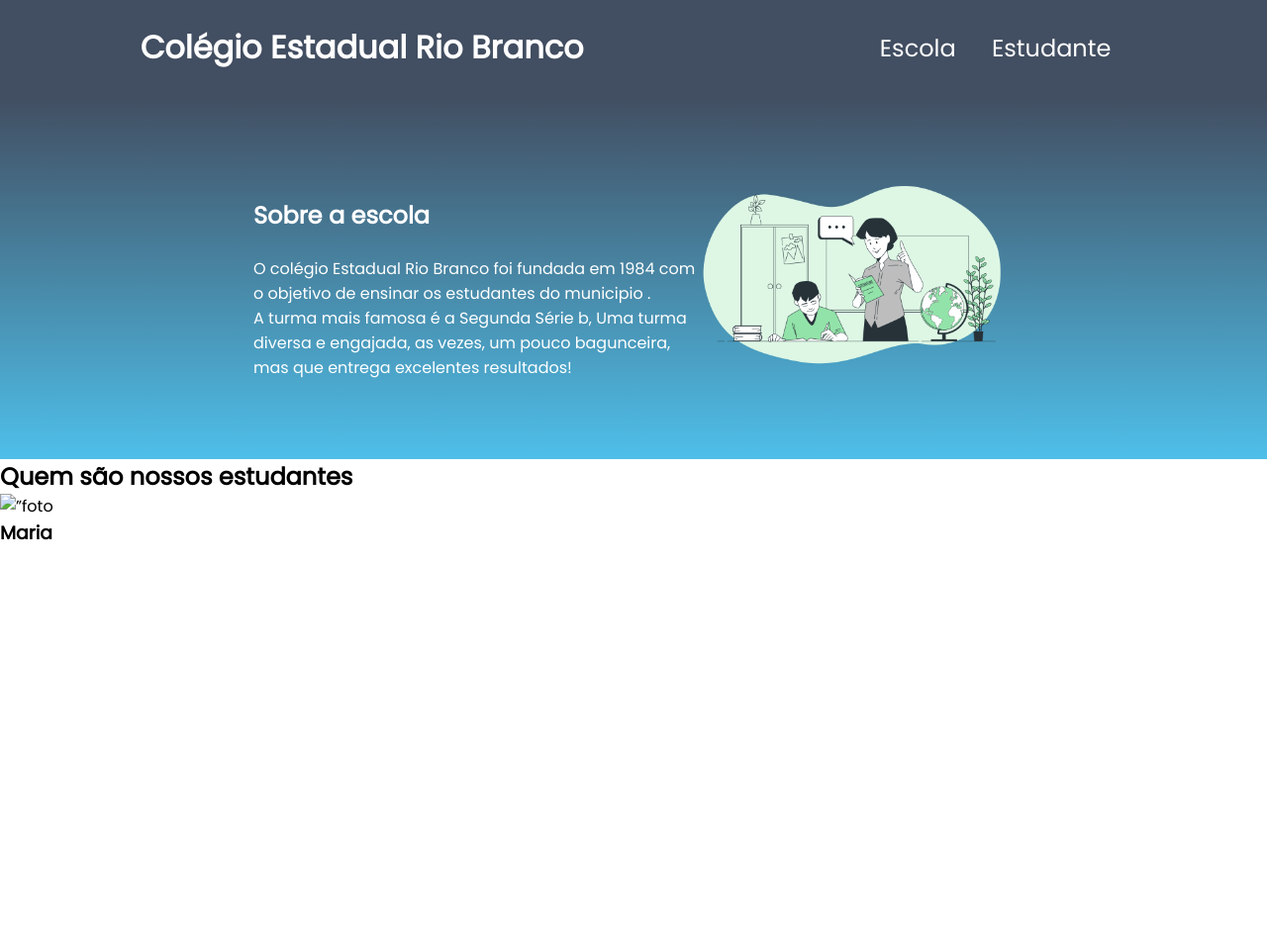
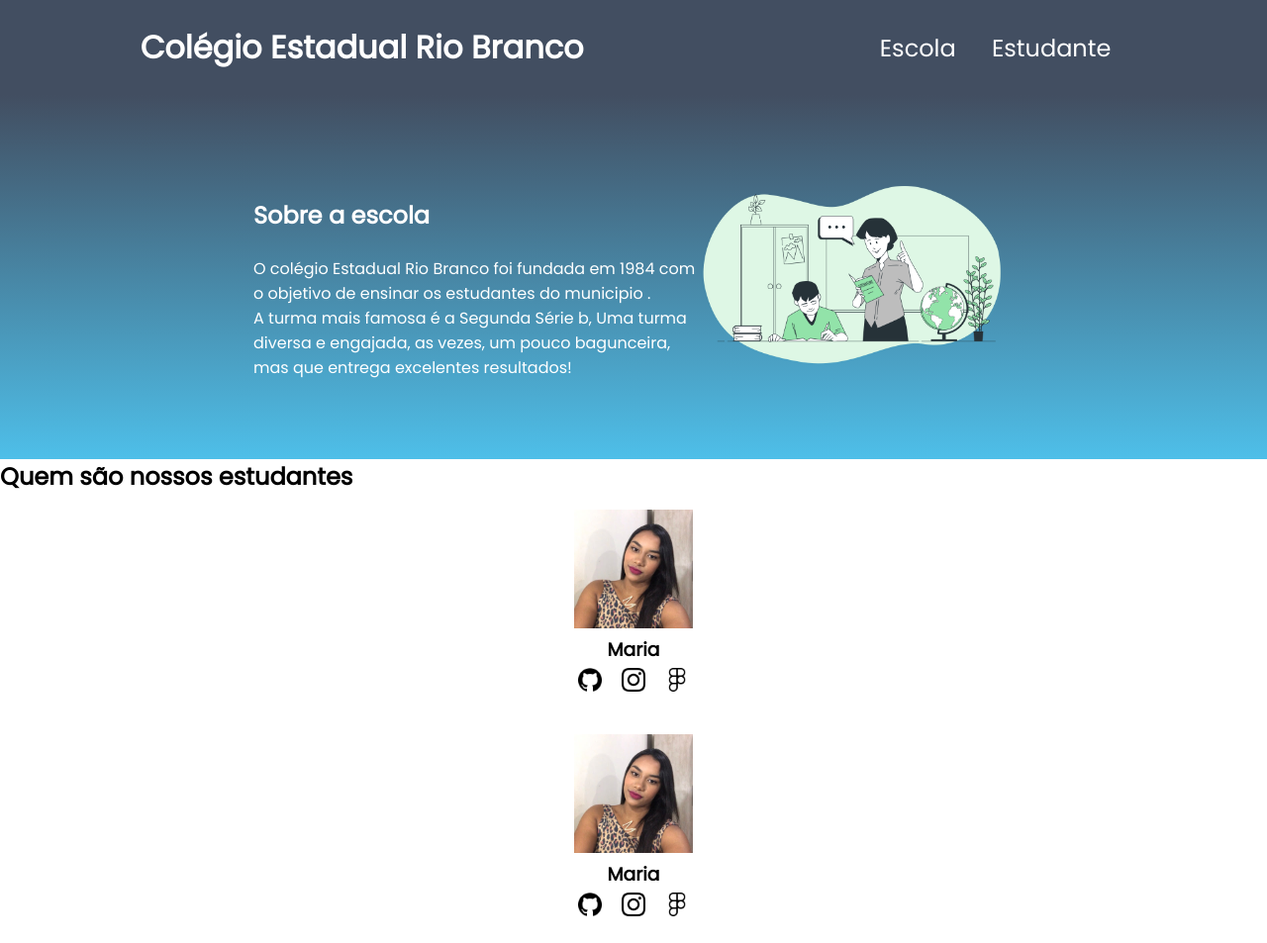
Before and after one commit to mariagomestavares/site-turma-criativa, a plain HTML site: page index.html in a window 1280 px wide. Shown: the whole page at 99% size. Before the commit the page ends 800 px from the top, so only its background shows below. Drawn offline with Linux system fonts and the light colour scheme.

Commit message:
Add files via upload

```diff
--- a/index.html
+++ b/index.html
@@ -30,15 +30,21 @@
     <section class="estudante">
         <section class=”estudante”>
             <h2 class=”estudante-titulo”>Quem são nossos estudantes</h2>
-            <img class=”estudante-imagem” src=”maria.jpeg” alt=”foto da maria”>
+            <div class="estudante-todos">
+            <div class="estudante-div">
+            <img class=estudante-imagem src=maria.jpeg alt=”foto da maria”>
             <h3 class=”estudante-nome”>Maria</h3>
-
-
-
-
-        </section>
-
+            <img class="estudante-icone" src="github.png" alt="icone github">
+        <img class="estudante-icone" src="instagram.png" alt="icone instagram">
+        <img class="estudante-icone" src="figma.png" alt="icone figma">
+    </div><div class="estudante-div">
+        <img class=estudante-imagem src=maria.jpeg alt=”foto da maria”>
+        <h3 class=”estudante-nome”>Maria</h3>
+        <img class="estudante-icone" src="github.png" alt="icone github">
+    <img class="estudante-icone" src="instagram.png" alt="icone instagram">
+    <img class="estudante-icone" src="figma.png" alt="icone figma">
+</div>
+</div>
     </section>
-
 </body>
 </html>
--- a/style.css
+++ b/style.css
@@ -37,3 +37,14 @@
 body {
     font-family: 'Poppins', sans-serif;
 }
+.estudante-imagem{
+    width: 120px;
+}
+.estudante-icone{
+    width: 24px;
+    padding: 4px 8px;
+}
+.estudante-div{
+    text-align: center;
+    padding: 16px 0;
+}
```
Also changed, not shown: figma.png (added), github.png (added), instagram.png (added).
